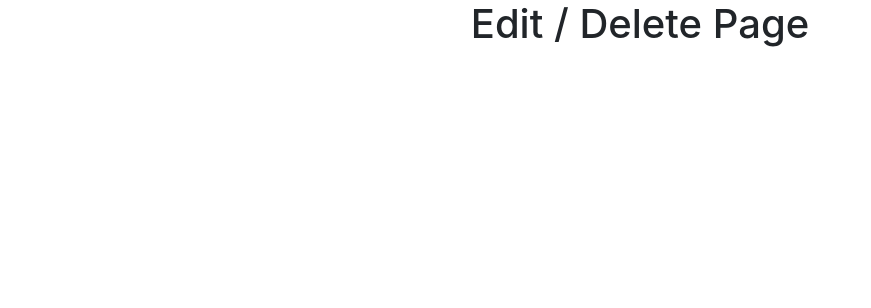
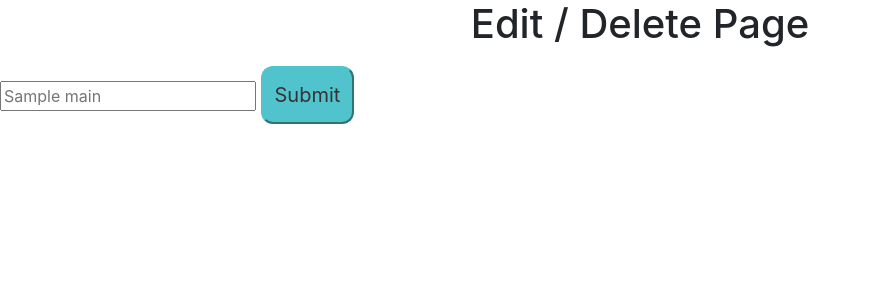
Before and after one commit to ravenusmc/myDB, a Flask app: template templates/form.html in a window 1280 px wide. Shown: the top 308 px of the page, without its empty margins (0-871 px from the left). Run offline with Flask 2, Linux system fonts and the light colour scheme; the template is opened without the code that fills it: most values are stand-ins (such as "Sample title", 1, 10 or a date in 2020); some libraries are stand-ins or nearby versions.

Commit message:
working on allowing user to edit a row

```diff
--- a/app.py
+++ b/app.py
@@ -194,9 +194,27 @@
 
     #Getting the column data from the table
     row = user_database.get_single_row_data(table, id)
+    #This list will be for the name attribute in the html
+    numbers = [1,2,3,4,5,6,7]
+    #Using the zip method here will allow me to loop through two lists at once.
+    main_list = zip(row, numbers)
+    if request.method == 'POST':
+        #Getting user entries
+        value_1 = request.form.get('1')
+        value_2 = request.form.get('2')
+        value_3 = request.form.get('3')
 
+        # print(value_1)
+        # print(value_2)
+        # print(value_3)
 
-    return render_template('form.html', see_nav_footer = see_nav_footer)
+        if not value_2:
+            value_2 = row[2]
+            print(value_2)
+        if not value_3:
+            pass
+
+    return render_template('form.html', see_nav_footer = see_nav_footer, row = row, main_list = main_list)
 
 @app.route('/see_table/<string:table>/<int:id>', methods=['GET', 'POST'])
 def delete_task(table, id):
--- /dev/null
+++ b/edit_row.py
@@ -0,0 +1 @@
+#This class will allow the user to edit a new row
--- a/tables_database.py
+++ b/tables_database.py
@@ -123,7 +123,6 @@
 
     def get_single_row_data(self, table, id):
         query = ('''select * from ''' + table + ''' where id = %s ''')
-        print(query)
         self.cursor.execute(query, (id, ))
         row = self.cursor.fetchone()
         return row
--- a/templates/form.html
+++ b/templates/form.html
@@ -12,6 +12,16 @@
 </header>
 <!-- End of main area -->
 
+<section>
+
+  <form method='POST'>
+    {% for r, number in main_list %}
+      <input placeholder='{{ r }}' name='{{ number }}'>
+    {% endfor %}
+    <button>Submit</button>
+  </form>
+</section>
+
 
 </main>
 <!-- End of main area -->
```
Also changed, not shown: 1 other file.
